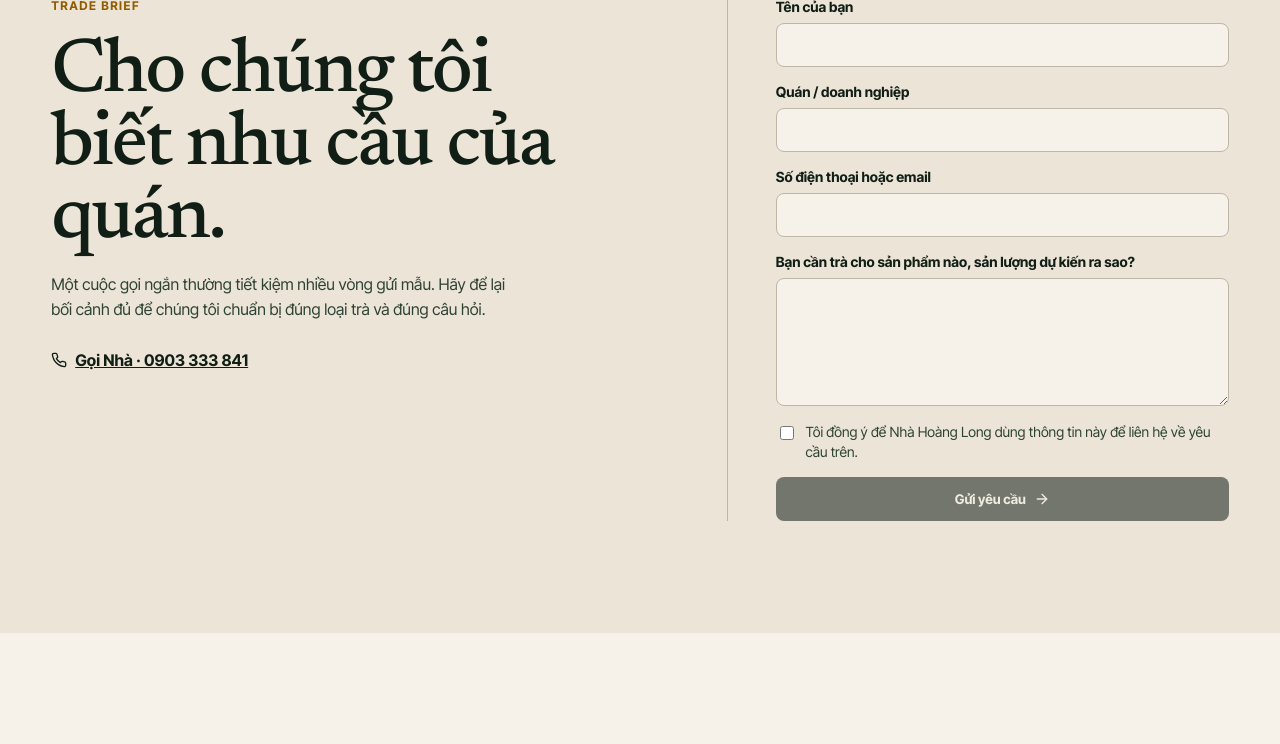
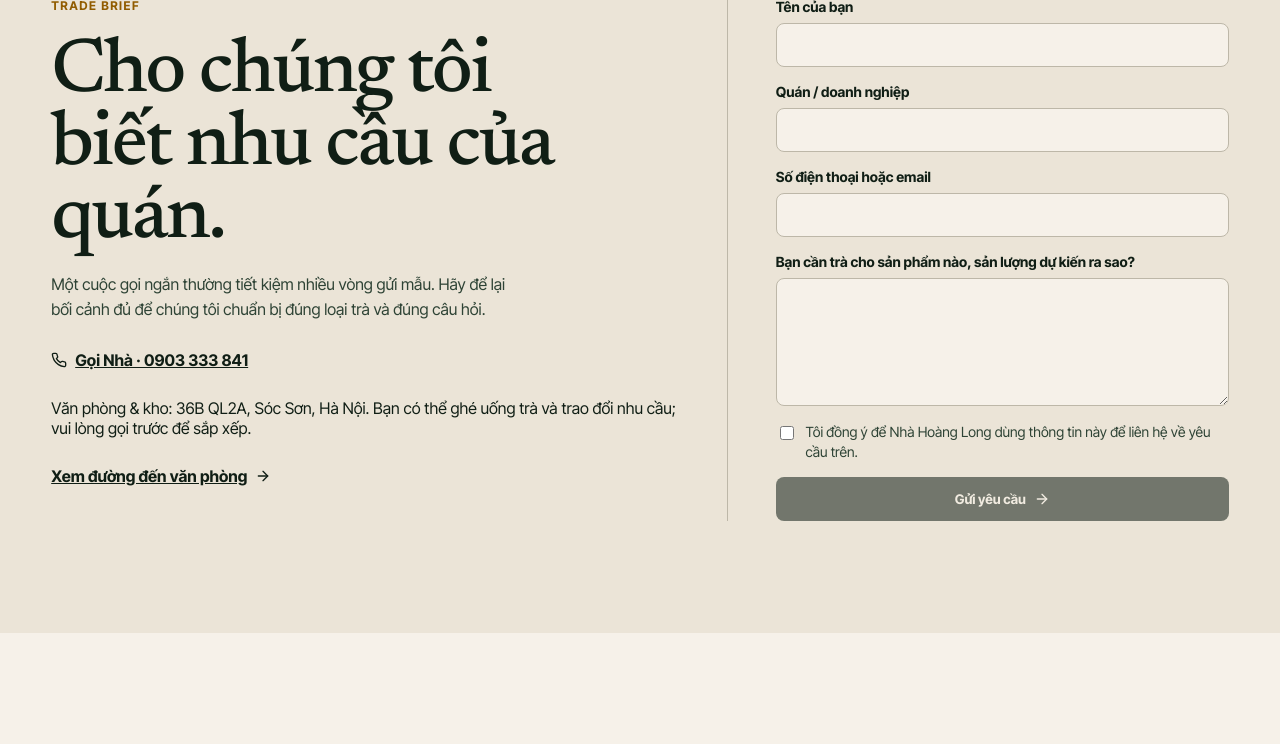
Before and after one commit to longnguyen29/hoang-long-tra-app, a Next.js app: page /wholesale in a window 1280 px wide. Shown: the part 2436-3180 px from the top of the page. Built offline with nearby package versions, Linux system fonts and the light colour scheme; no server answers; the database is empty.

Commit message:
Clarify office and warehouse tea visits for wholesale buyers

```diff
--- a/components/public/TradeDesk.jsx
+++ b/components/public/TradeDesk.jsx
@@ -176,7 +176,7 @@ export default function TradeDesk() {
       </section>
 
       <section className={styles.brief} id="trade-brief">
-        <div className={styles.briefIntro}><p>Trade brief</p><h2>{t.requestTitle}</h2><p>{t.requestBody}</p><a href="tel:+84903333841"><Phone size={16}/>{t.call}</a></div>
+        <div className={styles.briefIntro}><p>Trade brief</p><h2>{t.requestTitle}</h2><p>{t.requestBody}</p><a href="tel:+84903333841"><Phone size={16}/>{t.call}</a><p>{lang === "vi" ? "Văn phòng & kho: 36B QL2A, Sóc Sơn, Hà Nội. Bạn có thể ghé uống trà và trao đổi nhu cầu; vui lòng gọi trước để sắp xếp." : "Office & warehouse: 36B QL2A, Soc Son, Hanoi. You can visit for tea and discuss your requirements; please call ahead to arrange your visit."}</p><a href="https://maps.app.goo.gl/2CeRFCCd2eXo9E6p6" target="_blank" rel="noreferrer">{lang === "vi" ? "Xem đường đến văn phòng" : "Directions to the office"}<ArrowRight size={16}/></a></div>
         {sent ? <div className={styles.success}><span><Check size={19}/></span><h3>{t.sent}</h3><p>{t.sentBody}</p><Link href="/">{t.back}<ArrowRight size={16}/></Link></div> :
           <form onSubmit={submit} onFocusCapture={() => {
             if (briefStarted.current) return;
```
